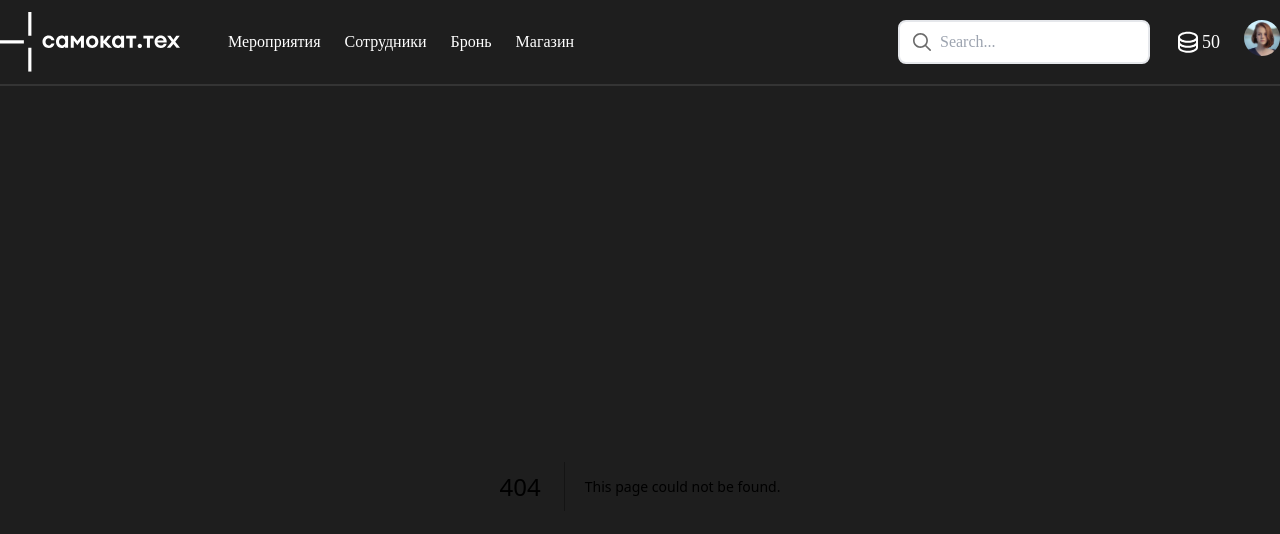
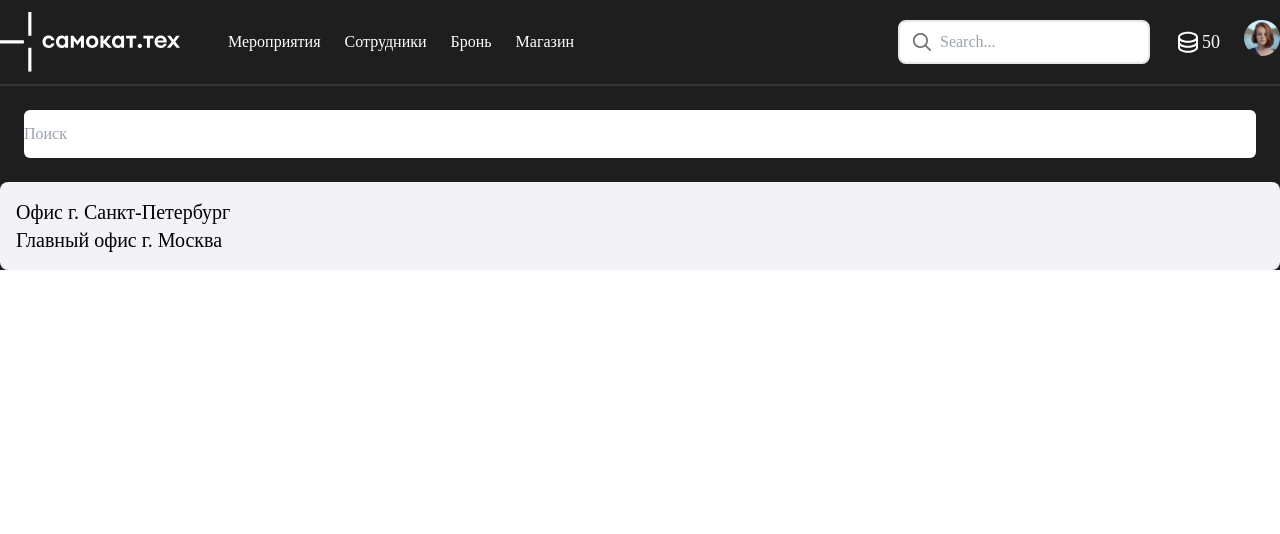
Before and after one commit to Andronzi/abnysyamuhz, a Next.js app: page /staff in a window 1280 px wide. Before the commit this address had no page. Shown: the top 534 px of the page. Built offline with nearby package versions, Linux system fonts and the light colour scheme; a web font is replaced by a local one.

Commit message:
Add accordion

```diff
--- a/components/Layout.tsx
+++ b/components/Layout.tsx
@@ -14,7 +14,7 @@ const Layout: FC<PropsWithChildren<unknown>> = ({ children }) => {
             <Link className="nav__link text-md text-white ml-12" href="/events">
               Мероприятия
             </Link>
-            <Link className="nav__link text-md text-white ml-6" href="/events">
+            <Link className="nav__link text-md text-white ml-6" href="/staff">
               Сотрудники
             </Link>
             <Link className="nav__link text-md text-white ml-6" href="/booking">
--- a/package.json
+++ b/package.json
@@ -9,6 +9,8 @@
     "lint": "next lint"
   },
   "dependencies": {
+    "@heroicons/react": "^2.0.18",
+    "@material-tailwind/react": "^2.0.0",
     "@reduxjs/toolkit": "^1.9.5",
     "axios": "^1.4.0",
     "next": "13.4.2",
--- /dev/null
+++ b/pages/staff.tsx
@@ -0,0 +1,78 @@
+import React, {useState} from "react";
+import {
+    Accordion,
+    AccordionHeader,
+    AccordionBody,
+    Button,
+    Input,
+} from "@material-tailwind/react";
+
+const Staff = () => {
+    const [openUnits, setOpen] = useState<number[]>([]);
+
+    const isOpen = (value: number) => {
+        return openUnits.indexOf(value) > -1
+    }
+    const handleOpen = (value: number) => {
+        const index = openUnits.indexOf(value);
+        if (index > -1) {
+            setOpen(openUnits.filter(item => item !== value));
+        } else {
+            setOpen([...openUnits, value])
+        }
+    };
+
+    return (
+        <div>
+            <div className="m-6 flex flex-col gap-6">
+                <Input size="lg" placeholder="Поиск"/>
+            </div>
+
+            <div className="p-4 rounded-lg" style={{backgroundColor: "#F2F2F7"}}>
+                <Accordion open={isOpen(0)}>
+                    <AccordionHeader onClick={() => handleOpen(0)}>
+                        Офис г. Санкт-Петербург
+                    </AccordionHeader>
+                    <AccordionBody className={"p-2"}>
+                        Команда разработки
+                    </AccordionBody>
+                </Accordion>
+                <Accordion open={isOpen(1)}>
+                    <AccordionHeader onClick={() => handleOpen(1)}>
+                        Главный офис г. Москва
+                    </AccordionHeader>
+                    <AccordionBody className={"p-2"}>
+                        <Accordion open={isOpen(2)}>
+                            <AccordionHeader onClick={() => handleOpen(2)}>
+                                Отдел разработки
+                            </AccordionHeader>
+                            <AccordionBody className={"p-2"}>
+                                Команда разработки фронтенда
+                                <br/>
+                                Команда разработки бекенда
+                            </AccordionBody>
+                        </Accordion>
+                        <Accordion open={isOpen(3)}>
+                            <AccordionHeader onClick={() => handleOpen(3)}>
+                                Отдел маркетинга
+                            </AccordionHeader>
+                            <AccordionBody className={"p-2"}>
+                                Команда маркетинга
+                            </AccordionBody>
+                        </Accordion>
+                        <Accordion open={isOpen(4)}>
+                            <AccordionHeader onClick={() => handleOpen(4)}>
+                                Отдел аналитики
+                            </AccordionHeader>
+                            <AccordionBody className={"p-2"}>
+                                Команда аналитики
+                            </AccordionBody>
+                        </Accordion>
+                    </AccordionBody>
+                </Accordion>
+            </div>
+        </div>
+    )
+};
+
+export default Staff;
```
Also changed, not shown: 2 other files (tests, documents, lock files or other folders).
